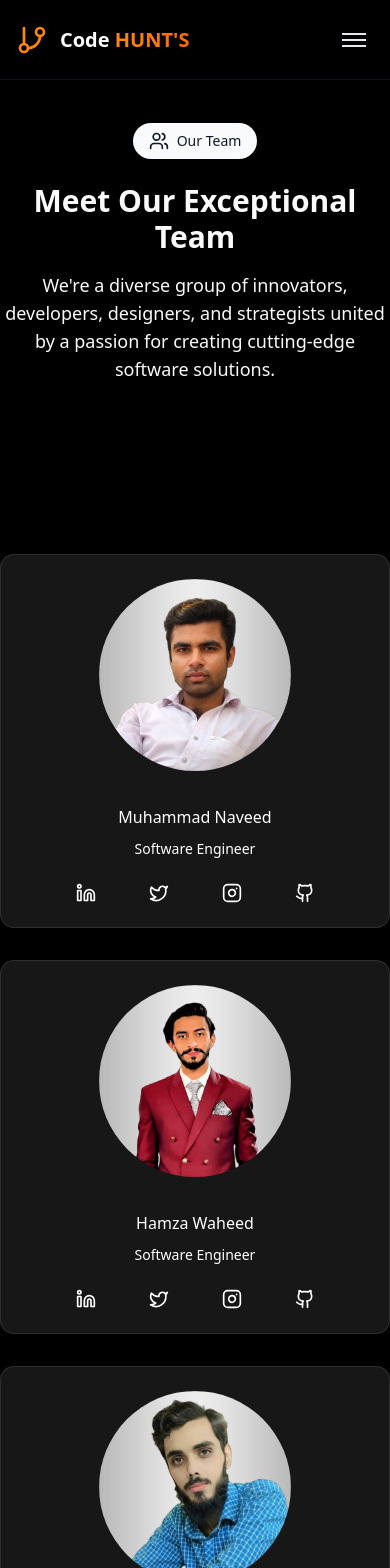
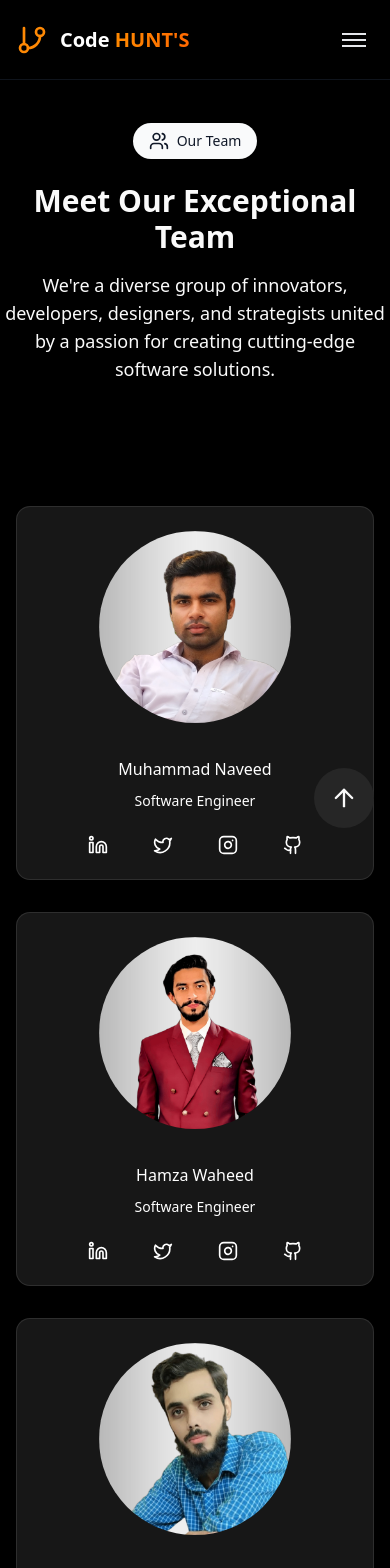
Before and after one commit to uxlabspk/codehunts, a React (Vite) app: page /our-team in a window 390 px wide. Shown: the top 1568 px of the page. Built offline with nearby package versions, Linux system fonts and the light colour scheme.

Commit message:
updating pages and adding back to top

```diff
--- a/src/App.tsx
+++ b/src/App.tsx
@@ -15,6 +15,7 @@ import CloudSolutions from "@/pages/cloud-solutions.tsx";
 import SoftwareConsulting from "@/pages/custom-software.tsx";
 import Header from "@/components/common/header.tsx";
 import Footer from "@/components/common/footer.tsx";
+import BackToTop from "./components/common/back-to-top";
 
 
 function App() {
@@ -38,6 +39,7 @@ function App() {
               <Route path={'/terms'} element={<Terms />} />
               <Route path={'/*'} element={<NotFound />} />
           </Routes>
+          <BackToTop />
           <Footer />
       </BrowserRouter>
   )
--- /dev/null
+++ b/src/components/common/back-to-top.tsx
@@ -0,0 +1,25 @@
+
+import { ArrowUp } from "lucide-react";
+import { useState } from "react";
+
+const BackToTop = () => {
+    const [hidden, setHidden] = useState(false)
+
+    const checkScroll = () => {
+        if (window.scrollY > 100) setHidden(false);
+        else setHidden(true)
+    }
+
+
+    const backtotop = () => {
+        window.scrollTo(0, 0);
+    };
+
+    return (
+        <div onLoad={checkScroll} onClick={backtotop} className={`fixed right-4 bottom-4 rounded-full bg-accent p-4 cursor-pointer ${hidden ? 'hidden' : 'flex'}`}>
+            <ArrowUp className="w-7 h-7" />
+        </div>
+    );
+};
+
+export default BackToTop;
--- a/src/components/common/header.tsx
+++ b/src/components/common/header.tsx
@@ -25,7 +25,7 @@ export default function Header() {
     return (
         <div>
             {/* Main Header */}
-            <header className="fixed w-full h-20 z-50 bg-black/90 backdrop-blur-md border-b border-gray-800/50 shadow-lg">
+            <header className="fixed w-full h-20 z-50 bg-black/50 backdrop-blur-md border-b border-gray-800/50 shadow-lg">
                 <div className="container mx-auto px-4 lg:px-0 h-full">
                     <div className="flex items-center justify-between h-full">
 
--- a/src/components/common/our-values.tsx
+++ b/src/components/common/our-values.tsx
@@ -3,7 +3,7 @@ import {Card, CardContent, CardHeader, CardTitle} from "@/components/ui/card.tsx
 
 export default function OurValues() {
     return (
-        <section className="py-16 bg-black">
+        <section className="px-4 sm:px-0 py-16 bg-black">
             <div className="container mx-auto">
                 <div className="text-center mb-12">
                     <h2 className="text-3xl font-bold mb-4">Our Core Values</h2>
--- a/src/components/portfolio/project-cards.tsx
+++ b/src/components/portfolio/project-cards.tsx
@@ -108,7 +108,7 @@ export default function ProjectCards() {
     const categories = [
         { id: 'all', name: 'All Projects', icon: Code },
         { id: 'web', name: 'Web Applications', icon: Globe },
-        { id: 'mobile', name: 'Mobile Apps', icon: Smartphone }
+        { id: 'mobile', name: 'Mobile Apps', icon: Smartphone },
     ];
 
     const filteredProjects = selectedCategory === 'all'
@@ -118,7 +118,7 @@ export default function ProjectCards() {
 
     return (
         <div className={'bg-black'}>
-            <div className={'container mx-auto py-8'}>
+            <div className={'container mx-auto py-8 sm:px-0 px-4'}>
                 <div className="flex flex-wrap justify-center gap-4 mb-12">
                     {categories.map((category) => {
                         const IconComponent = category.icon;
--- a/src/pages/about.tsx
+++ b/src/pages/about.tsx
@@ -9,6 +9,7 @@ import {Store} from "lucide-react";
 export default function About() {
     return(
         <>
+            {/* Hero Section */}
             <HeroSection
                 title={'Transforming Ideas Into Digital Reality'}
                 description={'We are a team of passionate developers, designers, and innovators dedicated to creating cutting-edge software solutions that empower businesses worldwide.'}
@@ -22,10 +23,11 @@ export default function About() {
                 }
             />
 
+            {/* Company Statistics Section */}
             <CompanyStats />
 
             {/* Our Story Section */}
-            <section className="py-20 bg-black">
+            <section className="sm:py-20 bg-black px-4 sm:px-0">
                 <div className="container mx-auto">
                     <div className="grid lg:grid-cols-2 gap-16 items-center">
                         <div>
@@ -53,9 +55,13 @@ export default function About() {
                 </div>
             </section>
 
+            {/* Team Section */}
+            <TeamSection />
 
-            <TeamSection />
+            {/* Our Values Section */}
             <OurValues />
+
+            {/* Call To Action Section */}
             <CTASection />
         </>
     )
--- a/src/pages/our-team.tsx
+++ b/src/pages/our-team.tsx
@@ -8,6 +8,7 @@ import {Github, Instagram, Linkedin, Twitter, Users} from "lucide-react";
 export default function Team() {
     return (
         <div className='bg-black'>
+            {/* Hero Section */}
             <HeroSection
                 title={'Meet Our Exceptional Team'}
                 description={'We\'re a diverse group of innovators, developers, designers, and strategists united by a passion for creating cutting-edge software solutions.'}
@@ -21,7 +22,8 @@ export default function Team() {
                 }
             />
 
-            <div className={'container mx-auto py-12'}>
+            {/* Our Team Section */}
+            <div className={'container mx-auto px-4 sm:py-12 sm:px-0'}>
                 <div className="grid grid-cols-1 sm:grid-cols-2 md:grid-cols-3 lg:grid-cols-4 gap-8">
                     <TeamCard
                         img={'team/naveed.png'}
@@ -80,7 +82,11 @@ export default function Team() {
                     />
                 </div>
             </div>
+
+            {/* Our Core Values */}
             <OurValues />
+
+            {/* Call To Action */}
             <CTASection />
         </div>
     )
--- a/src/pages/portfolio.tsx
+++ b/src/pages/portfolio.tsx
@@ -11,7 +11,7 @@ const Portfolio: React.FC = () => {
 
 
     return (
-        <div className="min-h-screen bg-gradient-to-br from-slate-50 to-blue-50">
+        <>
             {/* Hero Section */}
             <HeroSection
                 title={'Our Portfolio of Success'}
@@ -26,9 +26,9 @@ const Portfolio: React.FC = () => {
                 }
             />
 
+            {/* Project Cards */}
             <ProjectCards />
-
-        </div>
+        </>
     );
 };
 
```
